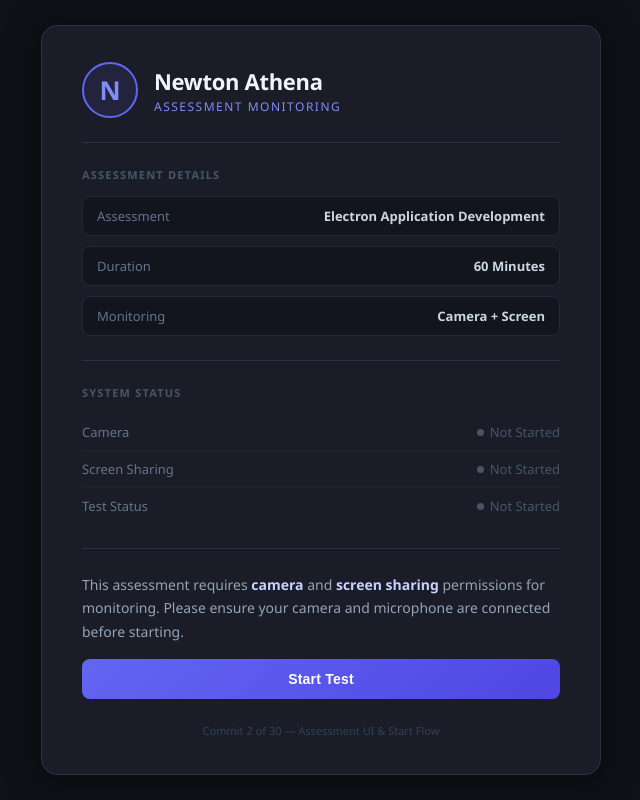
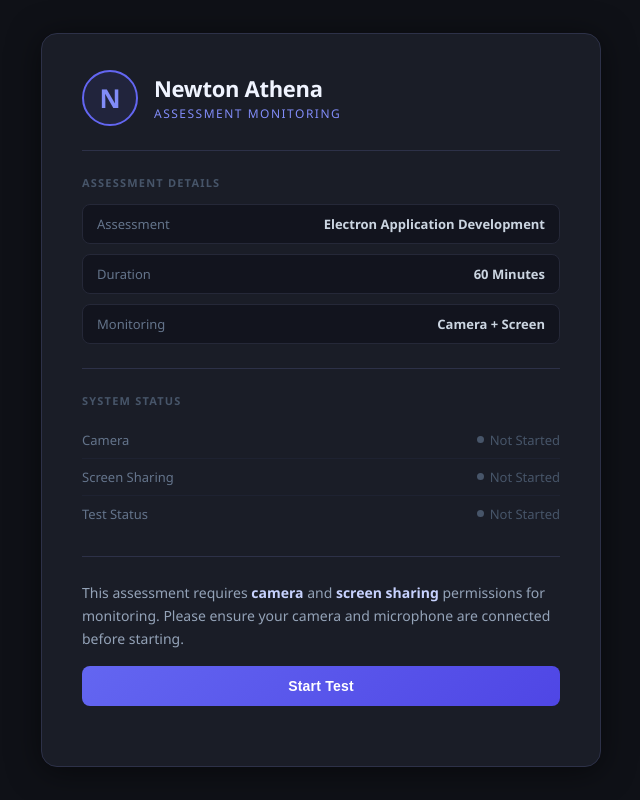
Before and after one commit to mondalankan2007-a11y/Newton_Athena, a React (Vite) app: page / in a window 1280 px wide. Shown: the whole page, without its empty margins (319-959 px from the left). Built offline with nearby package versions, Linux system fonts and the light colour scheme.

Commit message:
chore: remove commit footer note from assessment UI

```diff
--- a/src/App.css
+++ b/src/App.css
@@ -249,13 +249,6 @@
   width: auto;
 }
 
-/* ── Footer ──────────────────────────────────────────────── */
-.footer-note {
-  font-size: 11px;
-  color: #334155;
-  text-align: center;
-}
-
 /* ── Responsive ──────────────────────────────────────────── */
 @media (max-width: 520px) {
   .card {
--- a/src/App.jsx
+++ b/src/App.jsx
@@ -173,8 +173,6 @@ export default function App() {
             </button>
           </div>
         )}
-
-        <p className="footer-note">Commit 2 of 30 &mdash; Assessment UI &amp; Start Flow</p>
       </div>
     </div>
   );
```
